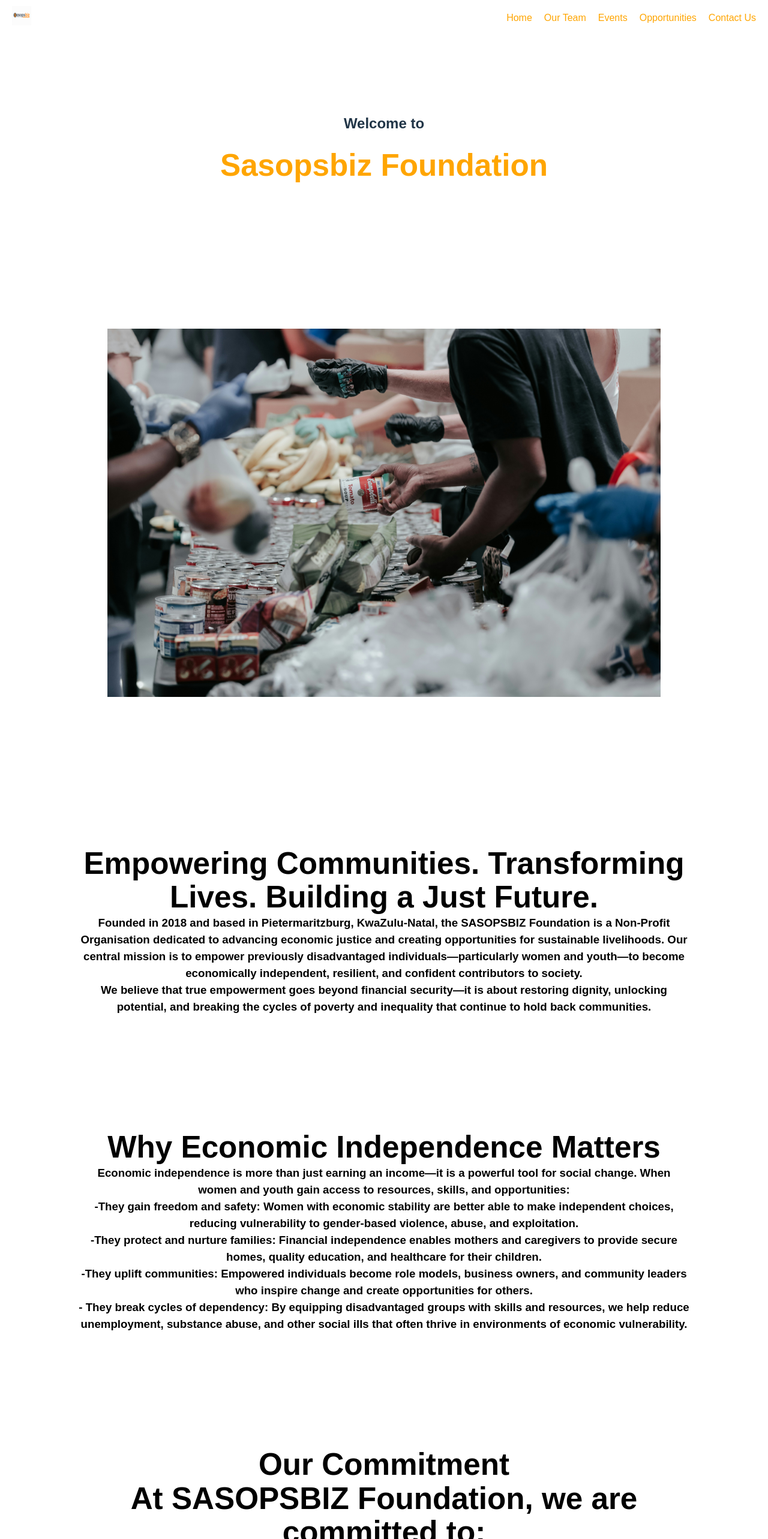
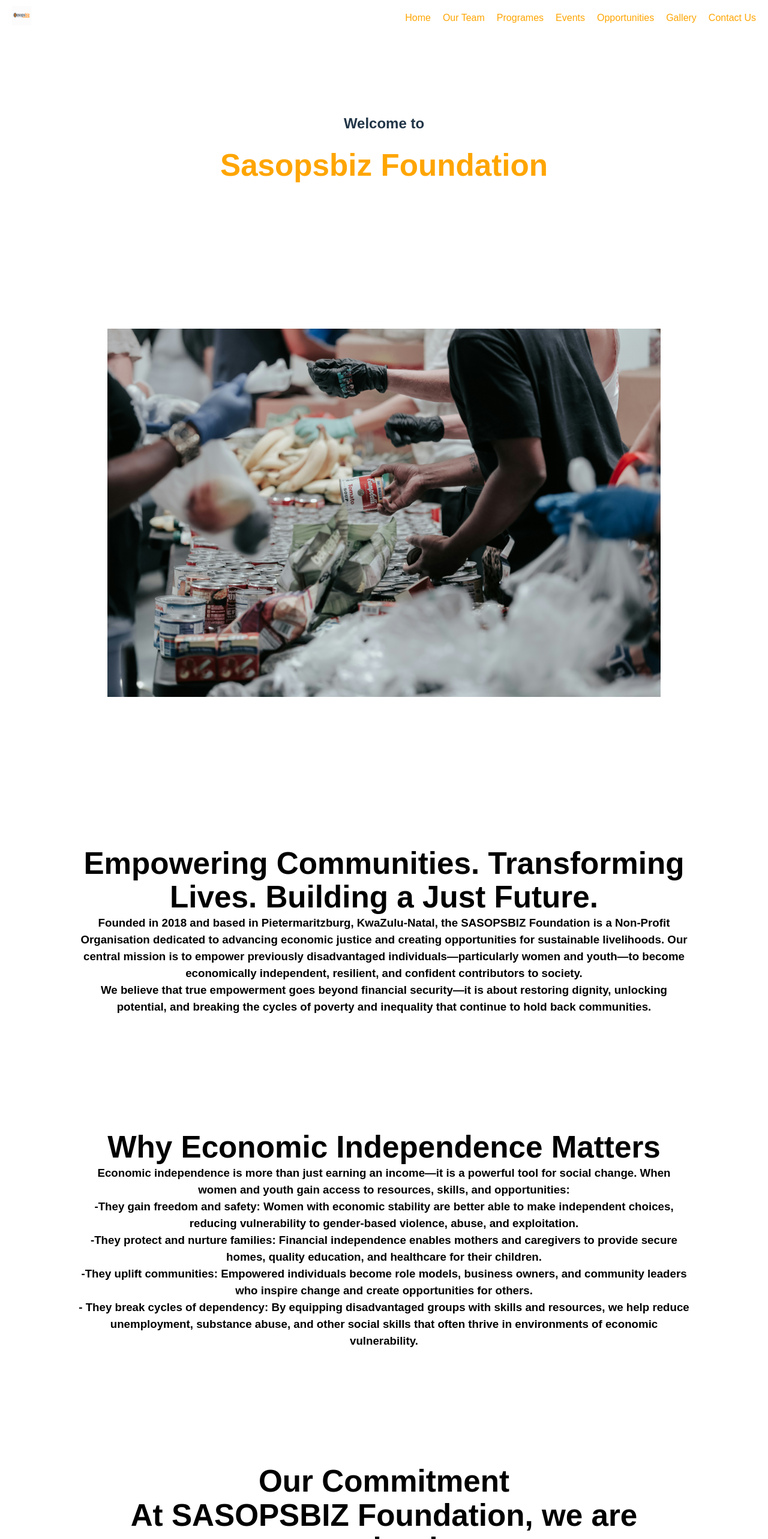
Before and after one commit to zibusisojnduna/Sasopsbiz-Foundation, a React (Vite) app: page / in a window 1280 px wide. Shown: the top 2566 px of the page at 60% size. Built offline with nearby package versions, Linux system fonts and the light colour scheme.

Commit message:
changes made to navbar

```diff
--- a/src/App.jsx
+++ b/src/App.jsx
@@ -9,6 +9,8 @@
 import Events from './pages/events'
 import Opportunities from './pages/opportunities'
 import Contacts from './pages/contacts'
+import Programes from './pages/programes'
+import Gallery from './pages/gallery'
 
 function App() {
   const [count, setCount] = useState(0)
@@ -20,8 +22,10 @@
     <Route path="/" element={<Layout />}>
       <Route index element={<Home />} />
       <Route path="team" element={<Team />} />
+      <Route path="programes" element={<Programes />} />
       <Route path="events" element={<Events />} />
       <Route path="opportunities" element={<Opportunities />} />
+      <Route path="gallery" element={<Gallery />} />
       <Route path="contacts" element={<Contacts />} />
     </Route>
   </Routes>
--- a/src/components/navbar.jsx
+++ b/src/components/navbar.jsx
@@ -41,8 +41,10 @@
       <ul style={styles.navLinks}>
         <li><a href="home" style={styles.link}>Home</a></li>
         <li><a href="team" style={styles.link}>Our Team</a></li>
+        <li><a href="programes" style={styles.link}>Programes</a></li>
         <li><a href="events" style={styles.link}>Events</a></li>
         <li><a href="opportunities" style={styles.link}>Opportunities</a></li>
+        <li><a href="gallery" style={styles.link}>Gallery</a></li>
         <li><a href="contacts" style={styles.link}>Contact Us</a></li>
 
       </ul>
--- a/src/pages/home.jsx
+++ b/src/pages/home.jsx
@@ -54,7 +54,7 @@
 
 <h3>
     - They break cycles of dependency: By equipping disadvantaged groups with skills
-and resources, we help reduce unemployment, substance abuse, and other social ills
+and resources, we help reduce unemployment, substance abuse, and other social skills
 that often thrive in environments of economic vulnerability.
 </h3>
 </div>
--- a/src/pages/ourTeam.jsx
+++ b/src/pages/ourTeam.jsx
@@ -10,9 +10,9 @@
             <div style={{margin:"5%", textAlign:"center", padding:"5%", display:""}}>
                 <table>
                     <tr>
-                        <th style={{padding:"5%"}}><img src="..\src\assets\Nduna-crop.jpg" style={{height:"15%", width:"35%"}}></img></th>
-                        <th style={{padding:"5%"}}><img src="..\src\assets\Pumla-crop.jpg" style={{height:"15%", width:"35%"}} ></img></th>
-                        <th style={{padding:"5%"}}><img src="..\src\assets\Siphelele.jpg" style={{height:"15%", width:"35%"}}></img></th>
+                        <th style={{padding:"5%"}}><img src="..\src\assets\Nduna-crop.jpg" style={{height:"15%", width:"55%"}}></img></th>
+                        <th style={{padding:"5%"}}><img src="..\src\assets\Pumla-crop.jpg" style={{height:"15%", width:"55%"}} ></img></th>
+                        <th style={{padding:"5%"}}><img src="..\src\assets\Siphelele.jpg" style={{height:"15%", width:"55%"}}></img></th>
                     </tr>
 
 
```
Also changed, not shown: src/pages/gallery.jsx (+7 -0 lines), src/pages/programes.jsx (+7 -0 lines).
